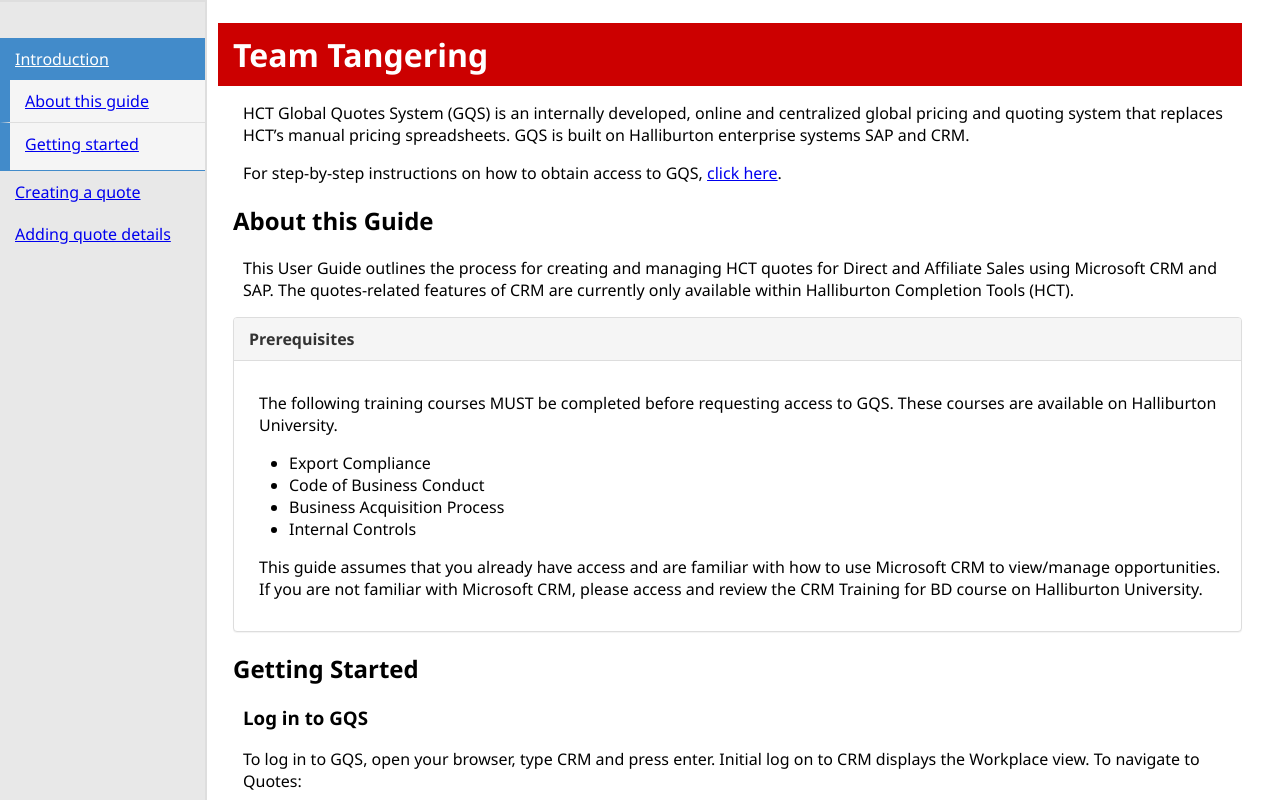
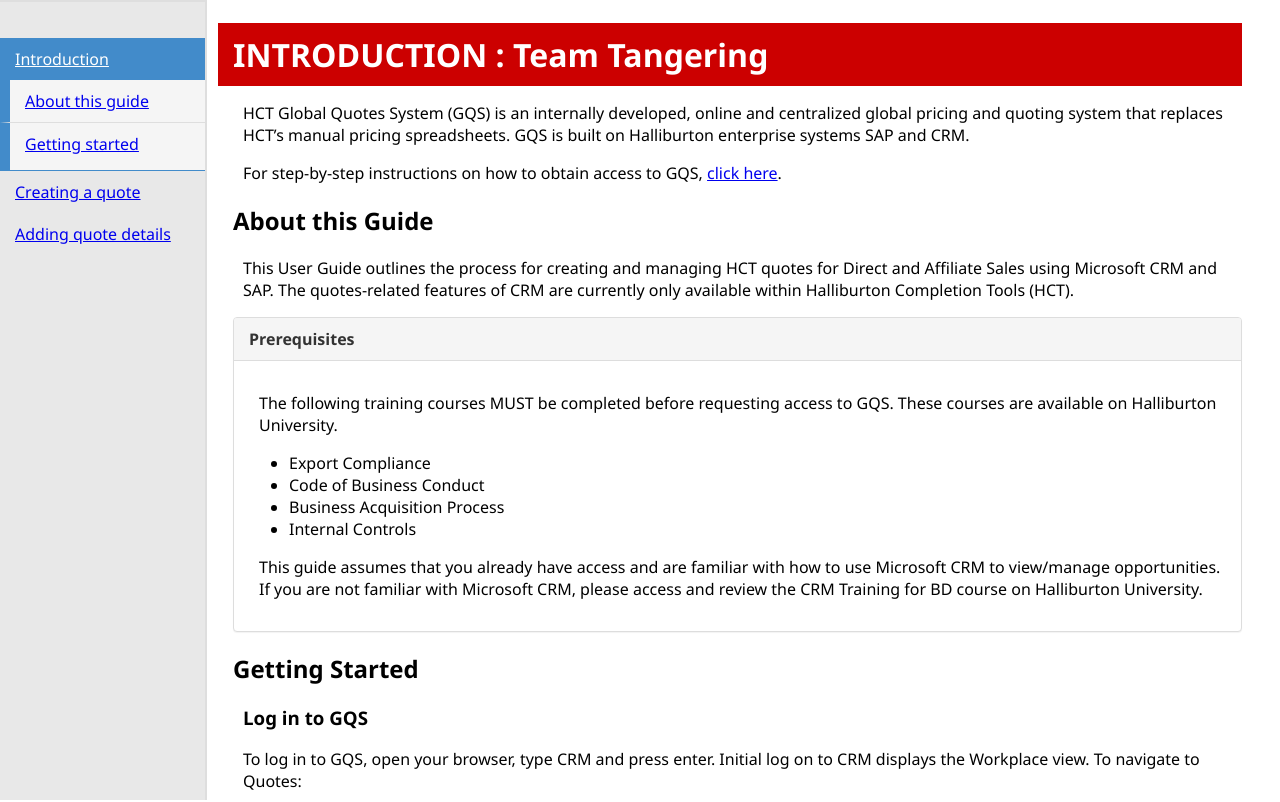
Before and after one commit to RaguNeopaney/userguides, a plain HTML site: page index.html in a window 1280 px wide. Shown: the top 802 px of the page. Drawn offline with Linux system fonts and the light colour scheme.

Commit message:
added introduction tab

```diff
--- a/index.html
+++ b/index.html
@@ -28,7 +28,7 @@
     </div>
 
     <div class="container-fluid">
-         <h1 class="heading">Team Tangering</h1>
+         <h1 class="heading">INTRODUCTION : Team Tangering</h1>
         <p>HCT Global Quotes System (GQS) is an internally developed, online and centralized global pricing and quoting system that replaces HCT’s manual pricing spreadsheets. GQS is built on Halliburton enterprise systems SAP and CRM.</p>
         <p>For step-by-step instructions on how to obtain access to GQS, <a href="#">click here</a>.</p>
        <h2 id="about">About this Guide</h2>
```
